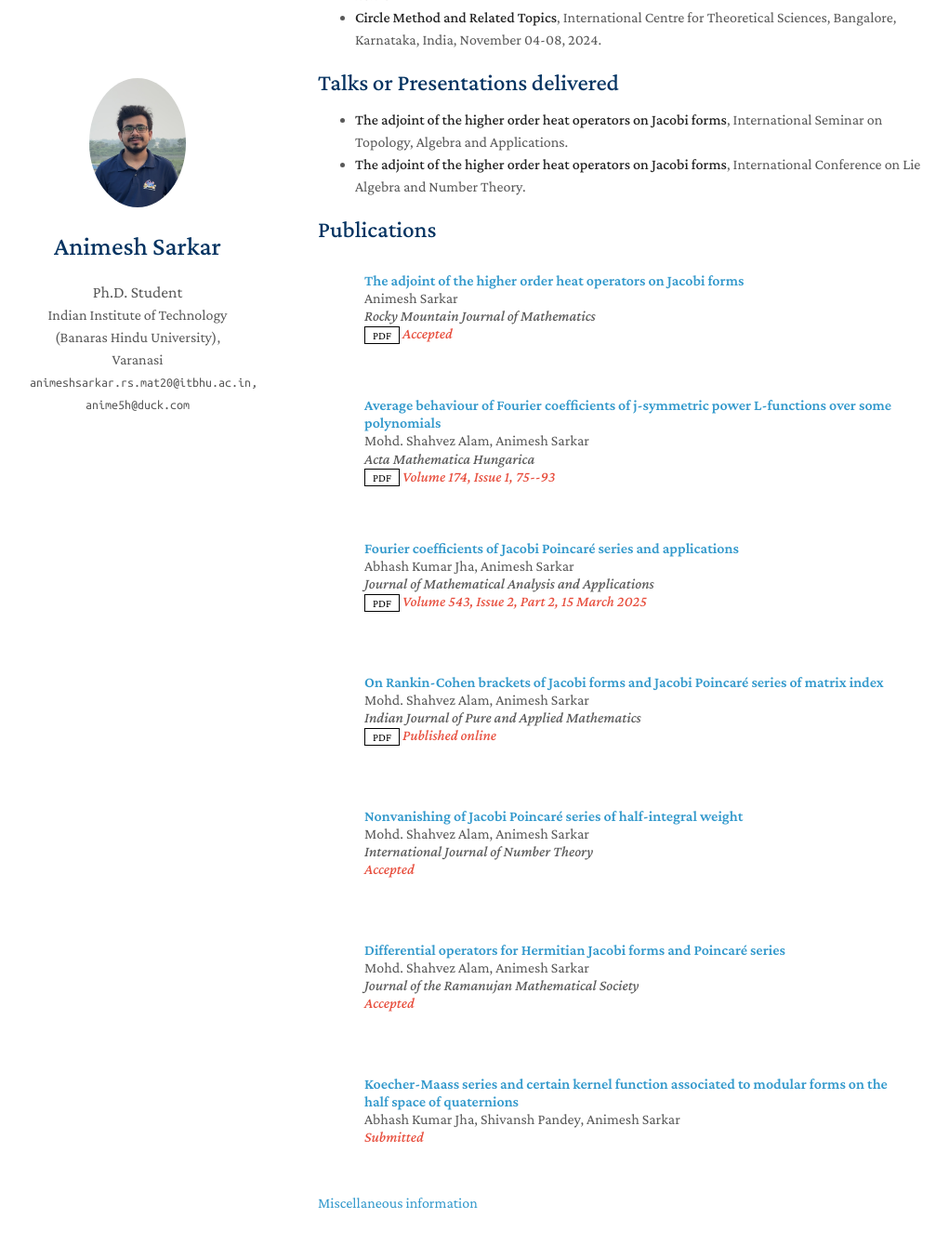
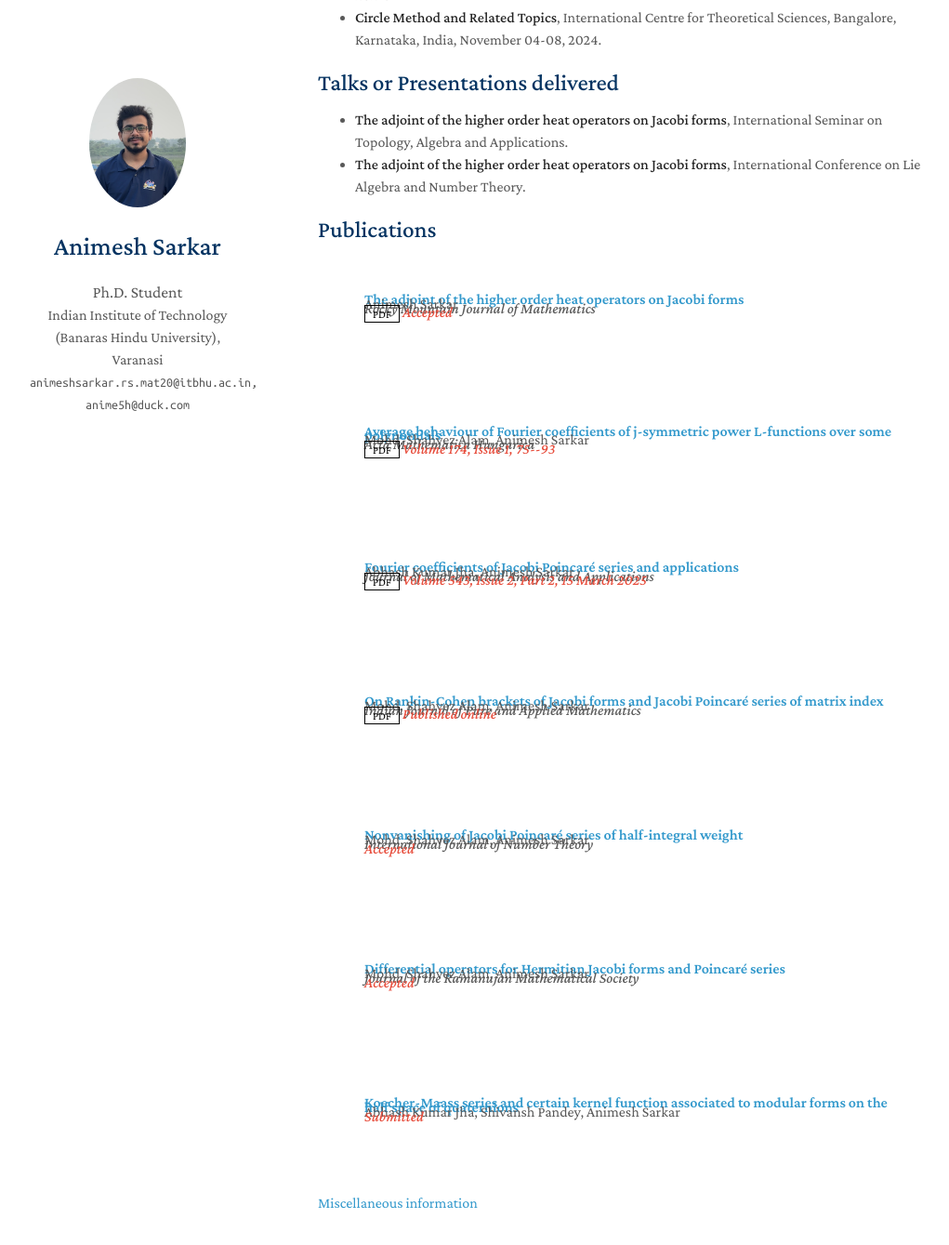
Before and after one commit to 4nimesh/4nimesh.github.io, a Jekyll site: the page built from index.md, in a window 1280 px wide and 1400 px high, scrolled down 1343 px. Shown: the top 1339 px of the window at 93% size, without its empty margins (128-1149 px from the left). Built offline with Jekyll 4.4.1, drawn with Linux system fonts in a browser that asks for light colours; a style sheet for code colours, icons or effects is not loaded; our own code applies the rules of GitHub Pages for plain Markdown files.

Commit message:
Update publications.css

```diff
--- a/assets/css/publications.css
+++ b/assets/css/publications.css
@@ -82,5 +82,5 @@ blockquote { background: var(--global-bg-color); border-left: 2px solid var(--gl
 .publications ol.bibliography li .teaser { border-radius: 8px; box-shadow: 3px 3px 6px #888; height: 123px; width: 270px; margin-top: 5px; margin-left: 5px; margin-bottom: 5px; object-fit: cover; }
 
 .publications {
-  line-height: 1.2;
+  line-height: .3;
 }
```
